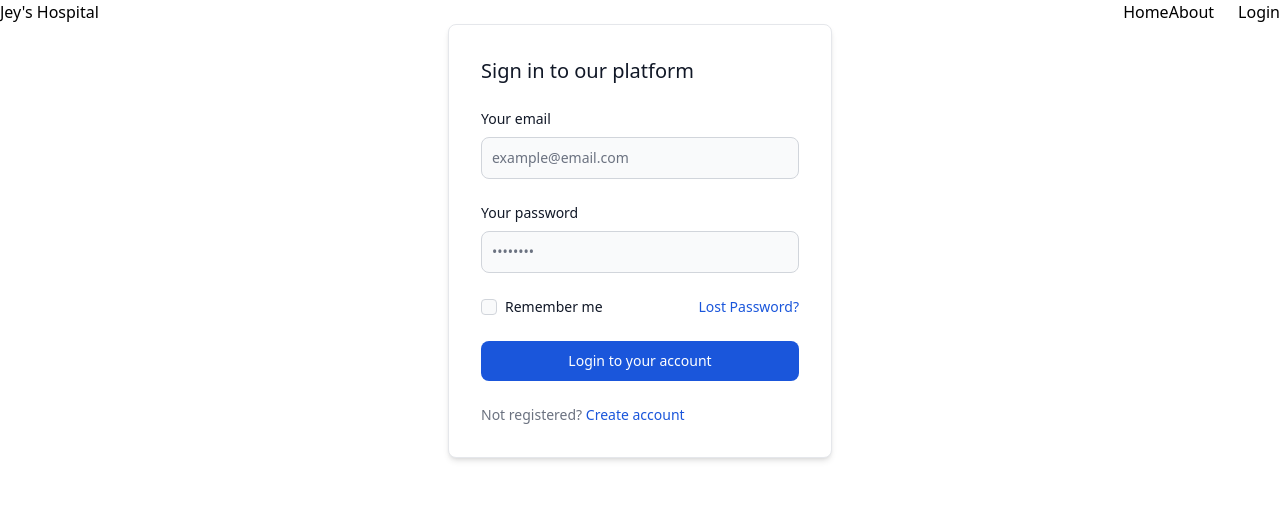
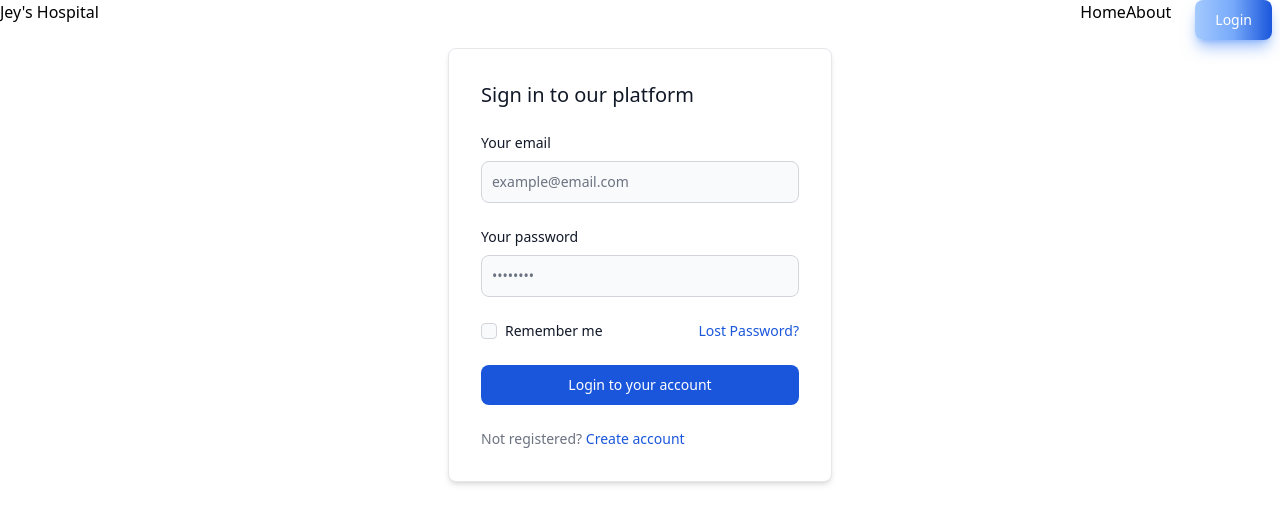
Before and after one commit to AkumuJey/healthbio, a Vue app: page /login in a window 1280 px wide. Shown: the top 524 px of the page. Built offline with nearby package versions, Linux system fonts and the light colour scheme; no server answers.

Commit message:
Still nav bar

```diff
--- /dev/null
+++ b/src/Reference.vue
@@ -0,0 +1,66 @@
+<template>
+    <div class="">
+      <nav>
+        <div class="">
+            <a href="#" class="flex items-center">
+                <span class="">Jey's Hospital</span>
+            </a>
+            <div class="">
+                <router-link :to="{ name: 'login' }" class="" v-if="!isLoggedIn">Login</router-link>
+                <button class="text-gray-800 dark:text-white hover:bg-gray-50 focus:ring-4 focus:ring-gray-300 font-medium rounded-lg text-sm px-4 py-2 md:px-5 md:py-2.5 mr-1 md:mr-2 dark:hover:bg-gray-700 focus:outline-none dark:focus:ring-gray-800" v-if="isLoggedIn" @click="handleSignOut">Sign out</button>
+                <router-link :to="{ name: 'signUp' }" class="">Sign up</router-link>
+            </div>
+            <div id="mega-menu-icons" class="">
+                <ul class="">
+                    <li>
+                        <router-link :to="{ name: 'home' }" class="">Home</router-link>
+                    </li>
+                    <li>
+                      <router-link :to="{ name: 'about' }" class="">
+                        About Us
+                      </router-link>
+                    </li>
+                </ul>
+            </div>
+        </div>
+      </nav>
+
+      <div class="">
+        <router-view/>
+      </div>
+    </div>
+</template>
+
+<script setup>
+import { onMounted, ref } from "vue"
+
+import { getAuth, onAuthStateChanged, signOut } from "firebase/auth";
+import router from "./router";
+
+const isLoggedIn = ref(false)
+
+let auth;
+onMounted(() => {
+  auth = getAuth()
+  onAuthStateChanged(auth, (user) => {
+    if (user) {
+      isLoggedIn.value = true
+    }
+    else {
+      isLoggedIn.value = false
+    }
+  })
+})
+
+const handleSignOut = () => {
+  signOut(auth).then(() => {
+    router.push('/login')
+  })
+}
+
+
+</script>
+
+<style>
+
+</style>
--- a/src/assets/tailwind.css
+++ b/src/assets/tailwind.css
@@ -3,3 +3,11 @@
 @tailwind components;
 
 @tailwind utilities;
+
+
+@layer components{
+    .btn{
+        @apply
+           text-white bg-gradient-to-r from-blue-300 via-blue-400 to-blue-700 hover:bg-gradient-to-br focus:ring-4 focus:outline-none focus:ring-blue-300 dark:focus:ring-blue-800 shadow-lg shadow-blue-500/50 dark:shadow-lg dark:shadow-blue-800/80 font-medium rounded-lg text-sm px-5 py-2.5 text-center mr-2 mb-2
+      }
+}
```
Also changed, not shown: src/components/patientDetails/Complaints.vue (line endings or trailing spaces).
